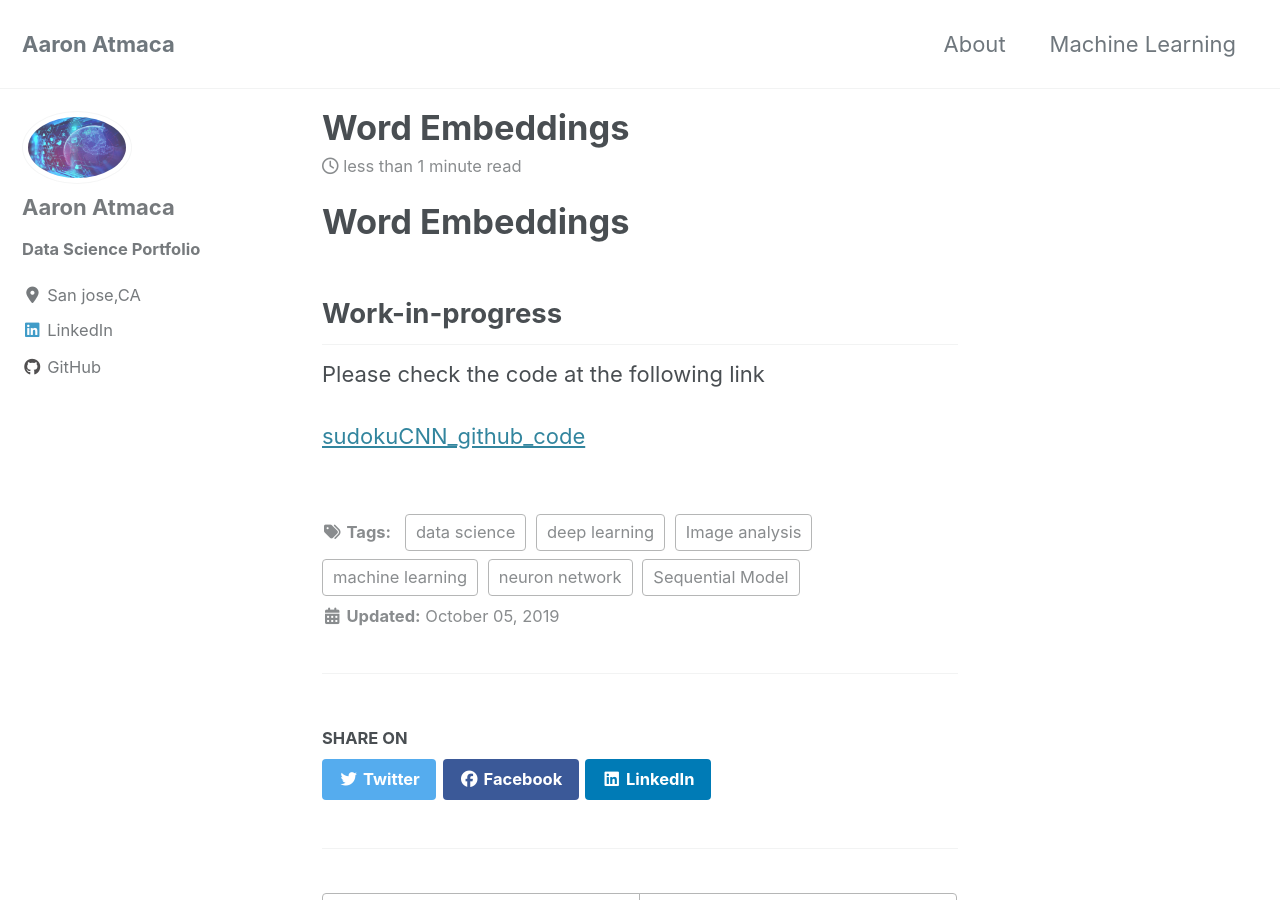
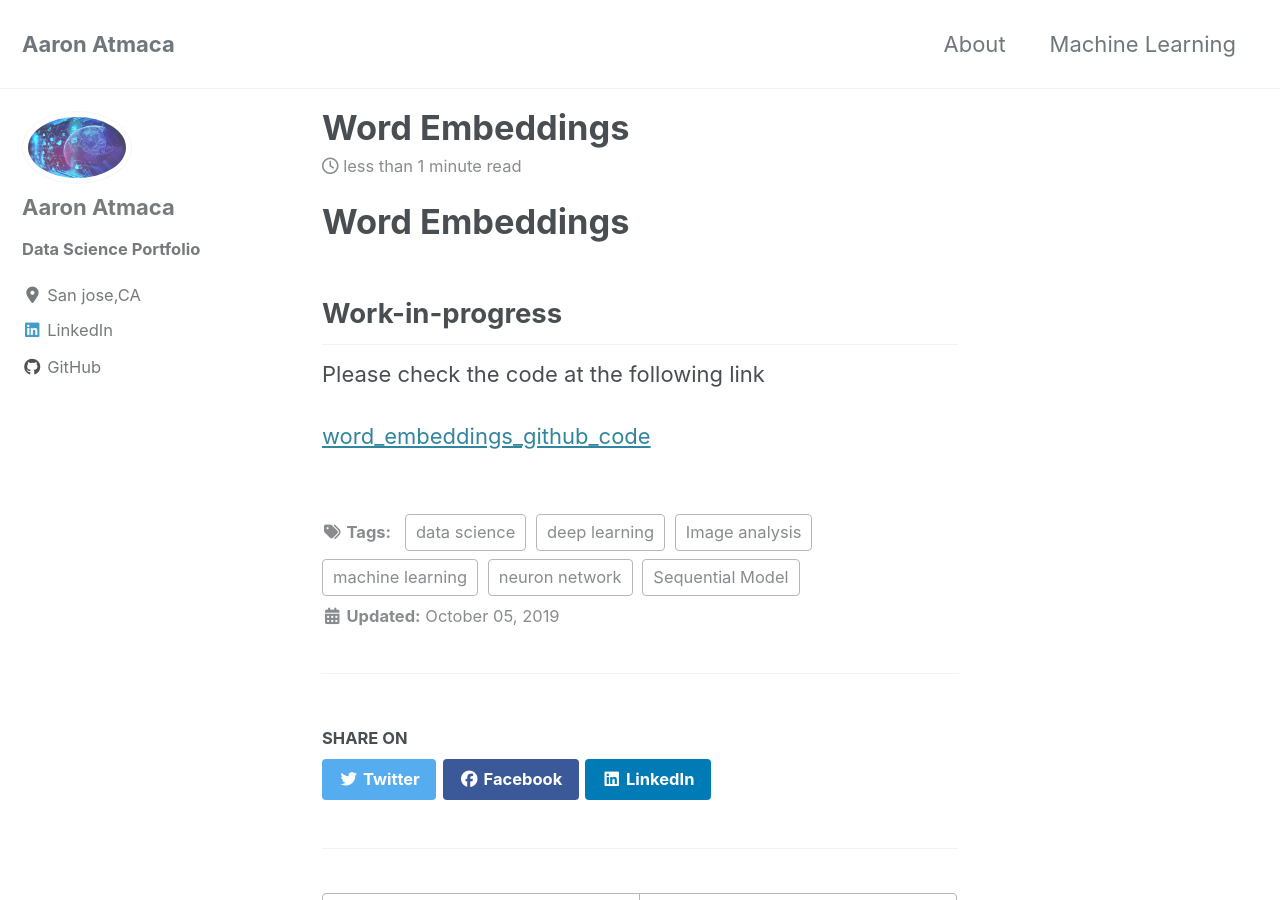
Before and after one commit to erenat77/erenat77.github.io, a Jekyll site: the page built from _posts/2019-09-09-Word_Embedings.md, in a window 1280 px wide and 900 px high. Built offline with Jekyll 4.4.1, drawn with Linux system fonts in a browser that asks for light colours; cached includes are drawn as plain includes; nearby versions of some CDN libraries.

Commit message:
editting

```diff
--- a/_posts/2019-09-09-Word_Embedings.md
+++ b/_posts/2019-09-09-Word_Embedings.md
@@ -11,4 +11,4 @@ mathjax: "true"
 
 Please check the code at the following link
 
-[sudokuCNN_github_code](https://github.com/erenat77/word_embeddings)
+[word_embeddings_github_code](https://github.com/erenat77/word_embeddings)
```
